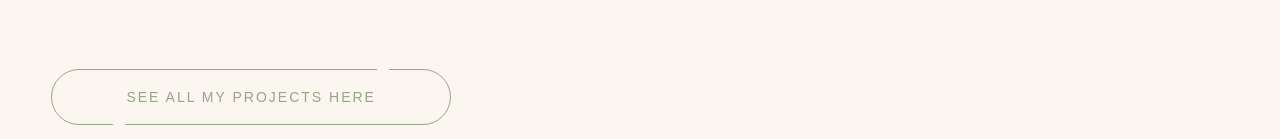
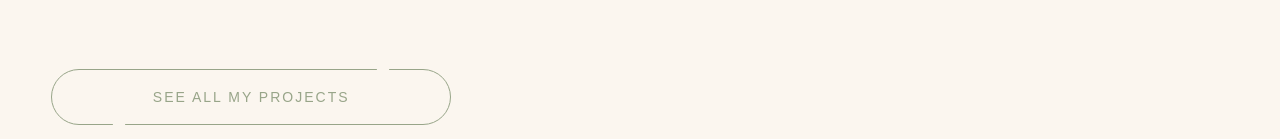
Before and after one commit to AnnaIpsen/new-portfolio, a Vue app: page /about in a window 1280 px wide. Shown: the part 813-952 px from the top of the page. Built offline with nearby package versions, Linux system fonts and the light colour scheme.

Commit message:
small fix

```diff
--- a/src/views/AboutView.vue
+++ b/src/views/AboutView.vue
@@ -36,7 +36,7 @@
     <button class="button">
       <div class="button__line"></div>
       <div class="button__line"></div>
-      <router-link to="/projects/work" class="button__text">See all my projects here</router-link>
+      <router-link to="/projects/work" class="button__text">See all my projects</router-link>
     </button>
   </div>
 </template>
```
